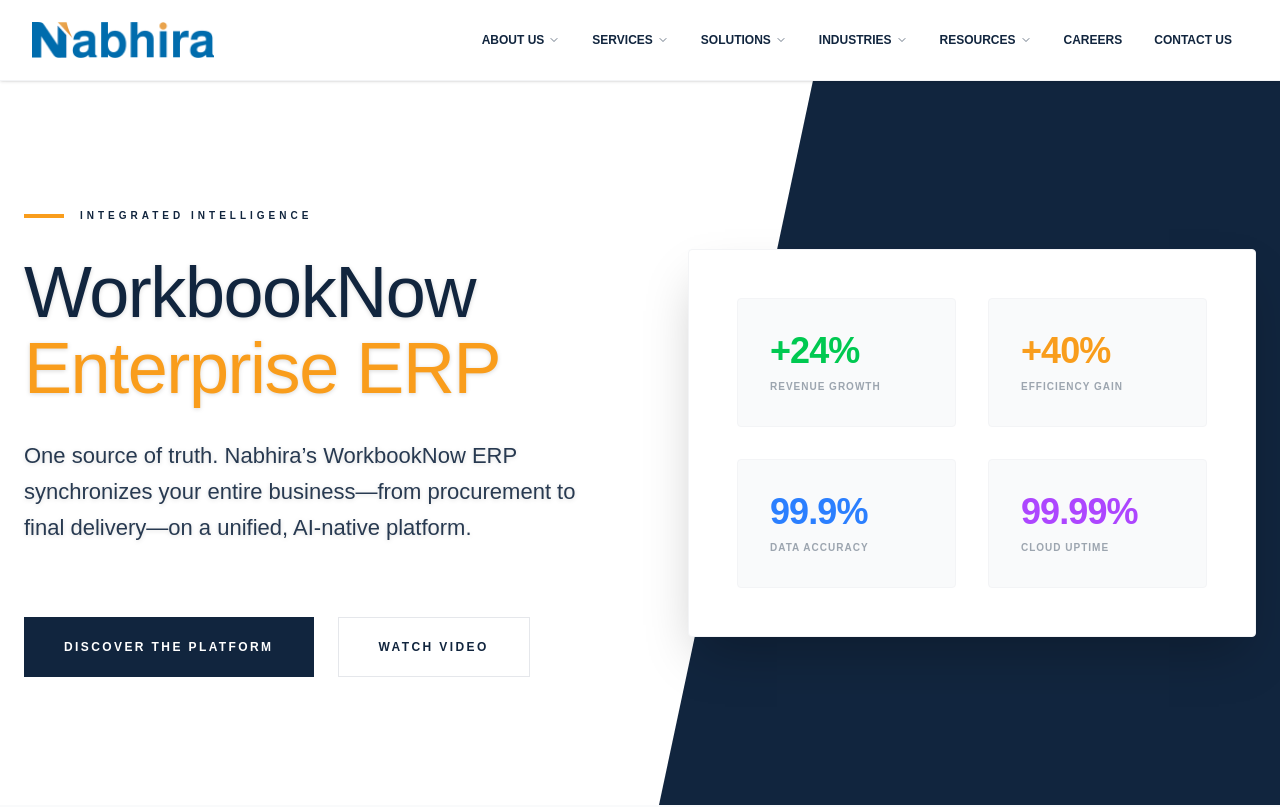
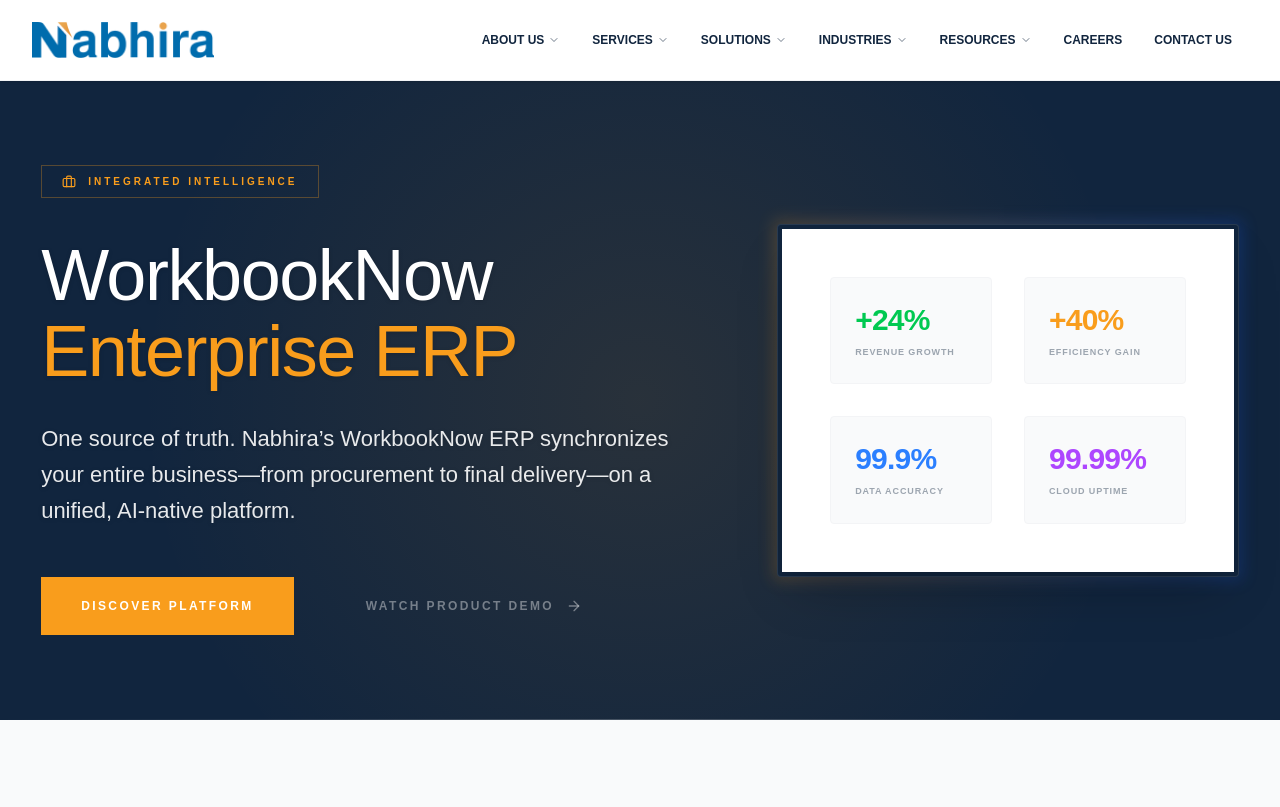
Before and after one commit to Humantech-solutions/nabhirawebsite_nextjs, a Next.js app: page /solutions/erp in a window 1280 px wide. Shown: the top 807 px of the page. Built offline with nearby package versions, Linux system fonts and the light colour scheme.

Commit message:
footer, gero, service hero, success stories, aboutpage added

```diff
--- a/src/pages_migrated/About.tsx
+++ b/src/pages_migrated/About.tsx
@@ -40,7 +40,7 @@
   return (
     <>
       {/* About Hero Section */}
-      <section className="relative h-[450px] md:h-[520px] overflow-hidden">
+      <section className="relative h-[450px] md:h-[520px] overflow-hidden flex items-center">
           <div className="absolute inset-0">
             <ImageWithFallback
               src="https://images.unsplash.com/photo-1765400669597-fd5161a9a5e6?crop=entropy&cs=tinysrgb&fit=max&fm=jpg&ixid=M3w3Nzg4Nzd8MHwxfHNlYXJjaHwxfHxtb2Rlcm4lMjBjb3Jwb3JhdGUlMjBhcmNoaXRlY3R1cmUlMjBnbGFzcyUyMGJ1aWxkaW5nJTIwc3Vuc2V0fGVufDF8fHx8MTc3MTg5NzM2MHww&ixlib=rb-4.1.0&q=80&w=1080&utm_source=figma&utm_medium=referral"
--- a/src/pages_migrated/ArtificialIntelligence.tsx
+++ b/src/pages_migrated/ArtificialIntelligence.tsx
@@ -4,6 +4,7 @@
 import { ServiceHero } from "../components/ServiceHero";
 import { Cpu, Brain, Sparkles, Workflow, ArrowRight, Zap, Target, Lightbulb } from "lucide-react";
 import Link from "next/link";
+const aiServerImg = "/assets/ai.png";
 
 export default function ArtificialIntelligence() {
   const solutions = [
@@ -61,7 +62,7 @@
           </>
         }
         description="We bridge the gap between AI hype and business reality. Our AI services focus on building practical, scalable, and secure systems that redefine enterprise performance."
-        image="https://images.unsplash.com/photo-1633164530923-309fd4c02969?auto=format&fit=crop&q=80&w=2000"
+        image={aiServerImg}
       />
 
       {/* Solutions Grid */}
--- a/src/pages_migrated/solutions/AIConsulting.tsx
+++ b/src/pages_migrated/solutions/AIConsulting.tsx
@@ -2,10 +2,9 @@
 
 import { motion as Motion } from "motion/react";
 import { useEffect } from "react";
-import { Navbar } from "../../components/Navbar";
-import { Footer } from "../../components/Footer";
 import { ImageWithFallback } from "../../components/figma/ImageWithFallback";
-import { ArrowRight, Brain, Lightbulb, TrendingUp, ShieldCheck, Target, Zap } from "lucide-react";
+const aiServerImg = "/assets/ai.png";
+import { Target, Brain, ShieldCheck, Zap, ArrowRight } from "lucide-react";
 
 export default function AIConsulting() {
   useEffect(() => {
@@ -39,10 +38,10 @@
   return (
     <>
       {/* Hero Banner */}
-      <section className="relative min-h-[450px] md:h-[650px] bg-[#11253e] overflow-hidden flex items-center pt-[110px]">
+      <section className="relative min-h-[450px] md:h-[650px] bg-[#11253e] overflow-hidden flex items-center">
         <div className="absolute inset-0 z-0">
             <ImageWithFallback
-              src="https://images.unsplash.com/photo-1730025855696-d83fb722bcf3?crop=entropy&cs=tinysrgb&fit=max&fm=jpg&ixid=M3w3Nzg4Nzd8MHwxfHNlYXJjaHwxfHxhcnRpZmljaWFsJTIwaW50ZWxsaWdlbmNlJTIwYnJhaW4lMjBnbG93aW5nJTIwYmx1ZSUyMG9yYW5nZXxlbnwxfHx8fDE3NzE5Mzc5NDF8MA&ixlib=rb-4.1.0&q=80&w=2000"
+              src={aiServerImg}
               alt="AI Intelligence Brain"
               className="w-full h-full object-cover opacity-40 mix-blend-screen"
             />
--- a/src/pages_migrated/solutions/ERP.tsx
+++ b/src/pages_migrated/solutions/ERP.tsx
@@ -15,43 +15,48 @@
 
   return (
     <>
-      {/* Modern Corporate Hero */}
-      <section className="relative py-24 lg:py-32 overflow-hidden">
-          <div className="absolute top-0 right-0 w-1/2 h-full bg-[#11253e] -skew-x-12 translate-x-24 hidden lg:block"></div>
+      {/* Cinematic Hero */}
+      <section className="relative min-h-[80vh] flex items-center bg-[#11253e] overflow-hidden">
+          <div className="absolute inset-0">
+            <div className="absolute inset-0 bg-[radial-gradient(circle_at_center,#f99d1c1a_0%,transparent_70%)]"></div>
+            <div className="absolute bottom-0 left-0 right-0 h-px bg-gradient-to-r from-transparent via-white/20 to-transparent"></div>
+          </div>
 
-          <div className="max-w-7xl mx-auto px-6 relative z-10">
-            <div className="grid lg:grid-cols-2 gap-24 items-center">
-              <div className="space-y-12">
+          <div className="max-w-7xl mx-auto px-6 relative z-10 py-20">
+            <div className="grid lg:grid-cols-12 gap-16 items-center">
+              <div className="lg:col-span-7 space-y-12">
                 <Motion.div
-                  initial={{ opacity: 0, y: 30 }}
+                  initial={{ opacity: 0, y: 20 }}
                   animate={{ opacity: 1, y: 0 }}
                   transition={{ duration: 0.8 }}
-                  className="space-y-8"
                 >
-                  <div className="flex items-center gap-4">
-                    <div className="w-10 h-1 bg-[#f99d1c]"></div>
-                    <span className="text-[#11253e] text-[10px] font-bold uppercase tracking-[0.4em]">Integrated Intelligence</span>
+                  <div className="inline-flex items-center gap-3 border border-[#f99d1c]/30 px-5 py-2 mb-10">
+                    <Briefcase size={14} className="text-[#f99d1c]" />
+                    <span className="text-[#f99d1c] text-[10px] font-bold uppercase tracking-[0.3em]">Integrated Intelligence</span>
                   </div>
-                  <h1 className="text-[#11253e] text-3xl sm:text-4xl md:text-5xl lg:text-[72px] font-medium leading-tight md:leading-[1.05] tracking-[-0.02em] drop-shadow-sm mb-6 md:mb-8">
+                  <h1 className="text-white text-3xl sm:text-4xl md:text-5xl lg:text-[72px] font-medium leading-tight md:leading-[1.05] tracking-[-0.02em] drop-shadow-sm mb-6 md:mb-8">
                     WorkbookNow <br />
                     <span className="text-[#f99d1c]">Enterprise ERP</span>
                   </h1>
-                  <p className="text-[#11253e]/90 text-base sm:text-lg md:text-[22px] font-light leading-relaxed max-w-2xl drop-shadow-sm mb-8 md:mb-12">
+                  <p className="text-white/90 text-base sm:text-lg md:text-[22px] font-light leading-relaxed max-w-2xl drop-shadow-sm mb-8 md:mb-12">
                     One source of truth. Nabhira’s WorkbookNow ERP synchronizes your entire business—from procurement to final delivery—on a unified, AI-native platform.
                   </p>
-                  <div className="flex flex-wrap gap-6 pt-6">
-                    <button className="bg-[#11253e] text-white px-10 py-5 text-[12px] font-bold uppercase tracking-[0.2em] hover:bg-[#f99d1c] transition-all">
-                      Discover the Platform
+                  <div className="flex flex-wrap gap-8">
+                    <button className="bg-[#f99d1c] text-white px-10 py-5 text-[12px] font-bold uppercase tracking-[0.2em] hover:bg-white hover:text-[#11253e] transition-all">
+                      Discover Platform
                     </button>
-                    <button className="text-[#11253e] px-10 py-5 text-[12px] font-bold uppercase tracking-[0.2em] border border-gray-200 hover:bg-gray-50 transition-all">
-                      Watch Video
+                    <button className="text-white/40 hover:text-white px-10 py-5 text-[12px] font-bold uppercase tracking-[0.2em] flex items-center gap-3 transition-colors">
+                      Watch Product Demo <ArrowRight size={16} />
                     </button>
                   </div>
                 </Motion.div>
               </div>
 
-              <div className="hidden lg:block">
-                <div className="relative p-12 bg-white shadow-2xl rounded-sm border border-gray-100">
+              <div className="lg:col-span-5 hidden lg:block">
+                <div className="relative">
+                  <div className="absolute -inset-1 bg-gradient-to-r from-[#f99d1c] to-blue-600 rounded-sm blur opacity-20 animate-pulse"></div>
+                  <div className="relative bg-[#11253e] border border-white/10 p-1 rounded-sm">
+                    <div className="bg-white shadow-2xl p-12 space-y-8">
                       <div className="grid grid-cols-2 gap-8">
                         {[
                           { label: "Revenue Growth", val: "+24%", color: "text-green-500" },
@@ -59,11 +64,13 @@
                           { label: "Data Accuracy", val: "99.9%", color: "text-blue-500" },
                           { label: "Cloud Uptime", val: "99.99%", color: "text-purple-500" }
                         ].map((stat, i) => (
-                      <div key={i} className="p-8 bg-gray-50 border border-gray-100 rounded-sm space-y-2">
-                        <p className={`${stat.color} text-4xl font-bold tracking-tight`}>{stat.val}</p>
-                        <p className="text-[#11253e]/40 text-[10px] font-bold uppercase tracking-widest">{stat.label}</p>
+                          <div key={i} className="p-6 bg-gray-50 border border-gray-100 rounded-sm space-y-2">
+                            <p className={`${stat.color} text-3xl font-bold tracking-tight`}>{stat.val}</p>
+                            <p className="text-[#11253e]/40 text-[9px] font-bold uppercase tracking-widest">{stat.label}</p>
                           </div>
                         ))}
+                      </div>
+                    </div>
                   </div>
                 </div>
               </div>
```
Also changed, not shown: src/components/Footer.tsx (+24 -18 lines), src/components/Hero.tsx (+28 -11 lines), src/components/SuccessStories.tsx (+6 -6 lines), src/pages_migrated/solutions/CloudInfra.tsx (+25 -18 lines), public/assets/ai.png (added), src/assets/ai.png (added), src/components/ServiceHero.tsx (line endings or trailing spaces). Lines whose indentation alone changed are shown as unchanged.
